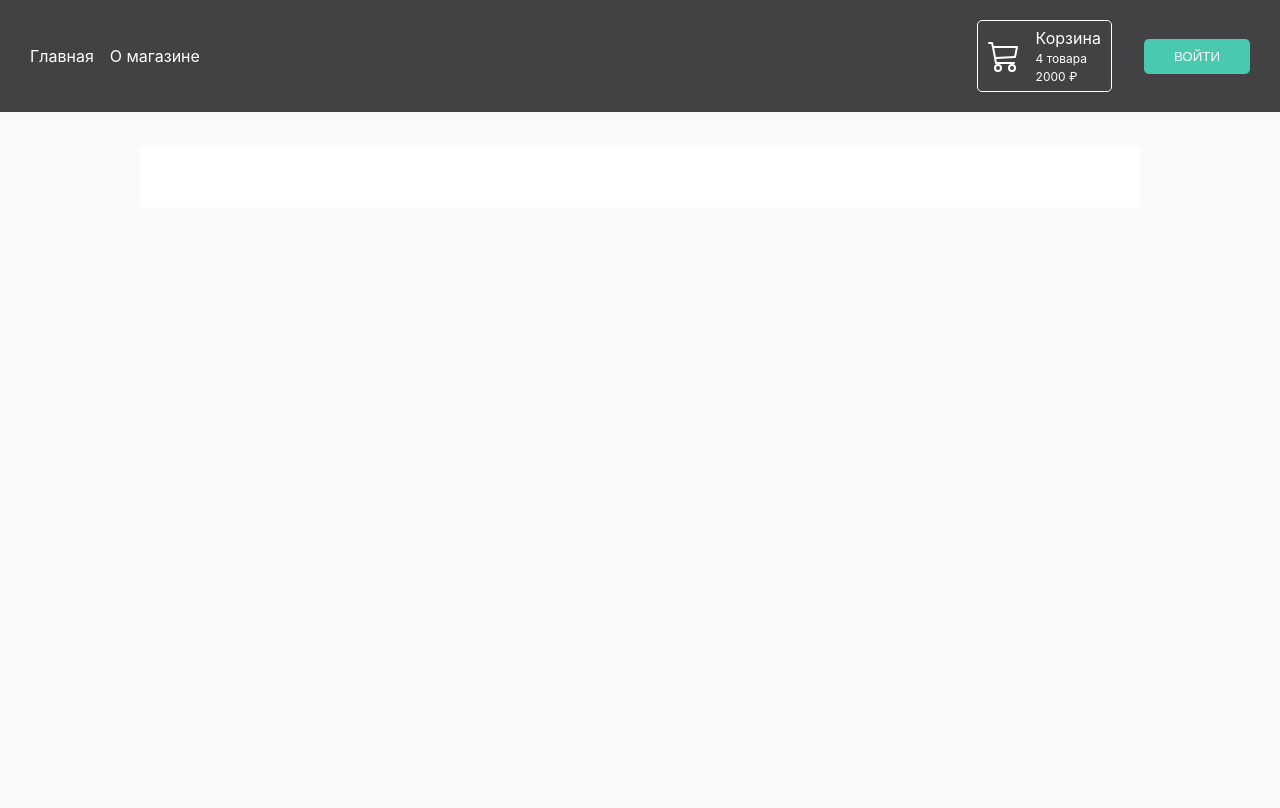
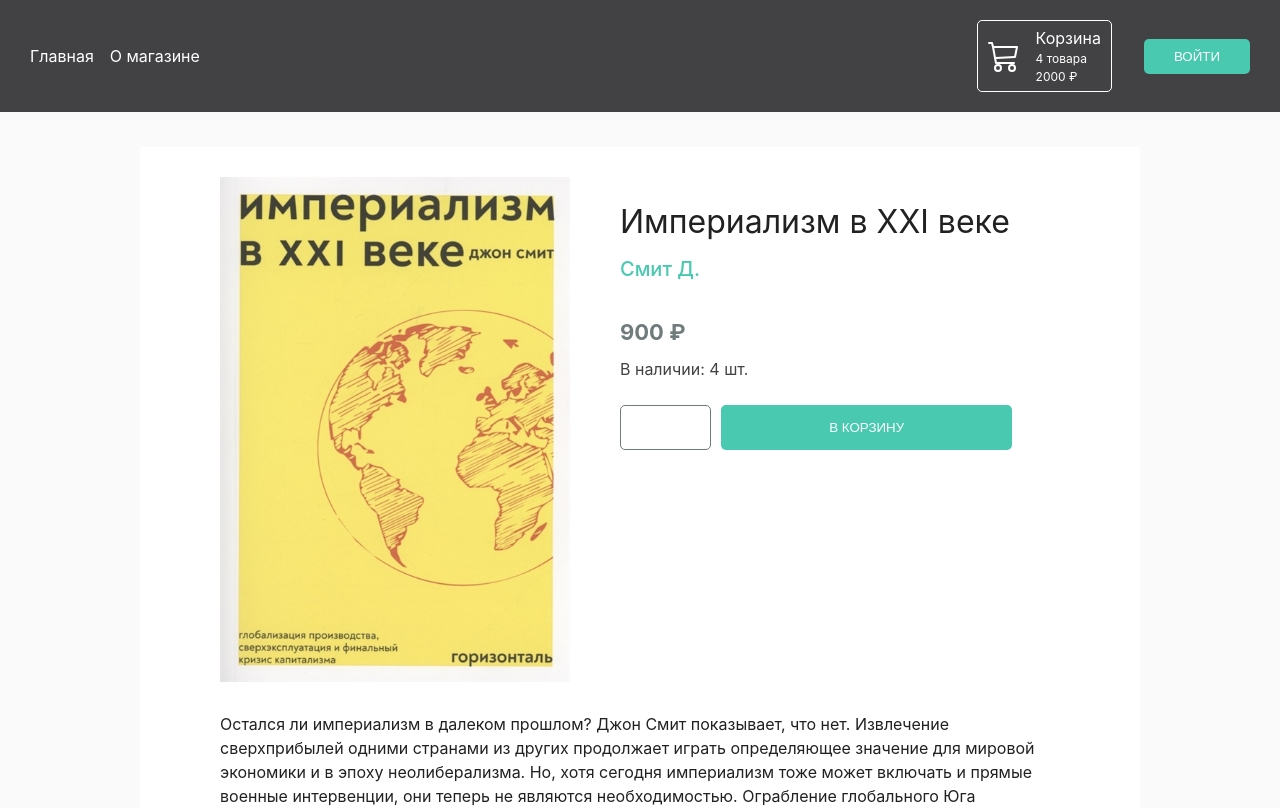
Before and after one commit to leteli/react-shop, a React (Create React App) app: page /item/1 in a window 1280 px wide. Shown: the top 808 px of the page. Built offline with nearby package versions, Linux system fonts and the light colour scheme.

Commit message:
Implemented styles from Item page

```diff
--- a/src/components/App.jsx
+++ b/src/components/App.jsx
@@ -1,7 +1,7 @@
 import { BrowserRouter, Routes, Route } from 'react-router-dom';
 import NavBar from './NavBar.jsx';
 import Home from './Home.jsx';
-import Item from './Item.jsx';
+import ItemPage from './ItemPage.jsx';
 import Cart from './Cart.jsx';
 import About from './About.jsx';
 import NotFound from './NotFound.jsx';
@@ -12,7 +12,7 @@ const App = () => {
       <NavBar />
       <Routes>
         <Route path="/" element={<Home />} />
-        <Route path="/item/:id" element={<Item />} />
+        <Route path="/item/:id" element={<ItemPage />} />
         <Route path="cart" element={<Cart />} />
         <Route path="/about" element={<About />} />
         <Route path="/*" element={<NotFound />} />
--- a/src/components/Item.jsx
+++ /dev/null
@@ -1,11 +0,0 @@
-import Layout from './Layout.jsx';
-
-const Item = () => {
-  return (
-    <Layout>
-
-    </Layout>
-  );
-};
-
-export default Item;
--- /dev/null
+++ b/src/components/ItemPage.jsx
@@ -0,0 +1,29 @@
+import Layout from './Layout.jsx';
+import styles from '../styles/ItemPage.module.css';
+
+const ItemPage = () => {
+  // let productData;
+  // const { name, author, description, price, picture, inStock } = productData;
+  return (
+    <Layout>
+      <div className={styles.main}>
+      <div className={styles.top}>
+        <img className={styles.image} src='/assets/item-img-1.jpg' alt="Обложка книги" />
+        <div className={styles.info}>
+          <h1 className={styles.title}>Империализм в XXI веке</h1>
+          <span className={styles.author}>Смит Д.</span>
+          <span className={styles.price}>900 ₽</span>
+          <span className={styles.inStock}>В наличии: 4 шт.</span>
+          <div className={styles.amount}>
+            <input className={styles.counter} type="number" />
+            <button className={styles.btn}>В корзину</button>
+          </div>
+        </div>
+      </div>
+      <p className={styles.description}>Остался ли империализм в далеком прошлом? Джон Смит показывает, что нет. Извлечение сверхприбылей одними странами из других продолжает играть определяющее значение для мировой экономики и в эпоху неолиберализма. Но, хотя сегодня империализм тоже может включать и прямые военные интервенции, они теперь не являются необходимостью. Ограбление глобального Юга осуществляется и во вполне «мирной» обстановке. Опираясь на громадный эмпирический материал, Смит демонстрирует механизмы такого мироустройства и вступает в полемику с представителями как неоклассического, так и неортодоксальных течений экономической мысли. Эта работа имеет важнейшее значение для понимания современного глобального капитализма. Книга была удостоена Мемориальной премии им. Пола Барана и Пола Суизи</p>
+      </div>
+    </Layout>
+  )
+};
+
+export default ItemPage;
--- /dev/null
+++ b/src/styles/ItemPage.module.css
@@ -0,0 +1,76 @@
+.main {
+  padding-left: 50px;
+  padding-right: 50px;
+}
+
+.top {
+  display: flex;
+  justify-content: start;
+  gap: 50px;
+  margin-bottom: 30px;
+}
+
+.image {
+  max-width: 350px;
+}
+
+.info {
+  display: flex;
+  flex-direction: column;
+  font-size: 20px;
+  color: var(--dark-gray);
+}
+
+.title {
+  margin-bottom: 0.5rem;
+  font-weight: normal;
+  font-size: 32px;
+  color: var(--dark);
+}
+
+.author {
+  margin-bottom: 2rem;
+  font-size: 20px;
+  font-weight: 500;
+  color: var(--emerald);
+}
+
+.price {
+  margin-bottom: 0.5rem;
+  font-size: 22px;
+  font-weight: bold;
+  color: var(--gray);
+}
+
+.inStock {
+  font-size: 16px;
+}
+
+.primaryBtn {
+  padding: 10px;
+  border: none;
+  border-radius: 5px;
+  color: var(--white);
+  background-color: var(--emerald);
+  text-transform: uppercase;
+}
+
+.amount {
+  display: flex;
+  gap: 10px;
+  margin-top: 1.5rem;
+}
+
+.counter {
+  border: 1px solid var(--gray);
+  border-radius: 5px;
+  padding: 10px;
+  color: var(--dark);
+  font-size: inherit;
+  width: 30%;
+}
+
+.btn {
+  composes: primaryBtn;
+  width: 100%;
+}
```
